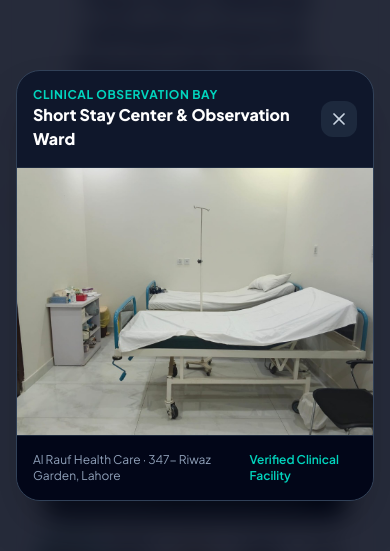
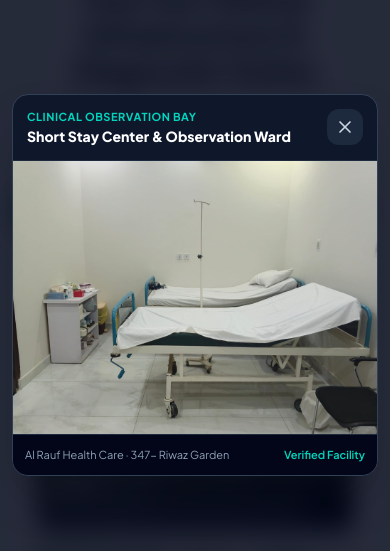
Before and after one commit to AmaanSabir2006/Al-Rauf-Health-Care-Website, a Next.js app: page / in a window 390 px wide. Both pictures are taken after a click on the button 311 px from the left and 7288 px from the top of the page. Shown: the part 6959-7510 px from the top of the page. Built offline with nearby package versions, Linux system fonts and the light colour scheme; no server answers; the database is empty.

Commit message:
fix(mobile): enhance responsiveness and touch horizontal scrollbars for facilities and strips

```diff
--- a/src/app/globals.css
+++ b/src/app/globals.css
@@ -208,6 +208,28 @@
   scrollbar-width: none;
 }
 
+/* Visible touch-friendly horizontal scrollbar for mobile strips */
+.horizontal-scrollbar {
+  overflow-x: auto;
+  -webkit-overflow-scrolling: touch;
+  scrollbar-width: thin;
+  scrollbar-color: #0d9488 #e2e8f0;
+}
+.horizontal-scrollbar::-webkit-scrollbar {
+  height: 5px;
+}
+.horizontal-scrollbar::-webkit-scrollbar-track {
+  background: #e2e8f0;
+  border-radius: 9999px;
+}
+.horizontal-scrollbar::-webkit-scrollbar-thumb {
+  background: #0d9488;
+  border-radius: 9999px;
+}
+.horizontal-scrollbar::-webkit-scrollbar-thumb:hover {
+  background: #0f766e;
+}
+
 /* Custom scrollbars */
 ::-webkit-scrollbar {
   width: 7px;
--- a/src/components/BookingWizard.tsx
+++ b/src/components/BookingWizard.tsx
@@ -571,8 +571,8 @@ export default function BookingWizard({ initialDoctor }: BookingWizardProps) {
                 </span>
               </div>
 
-              {/* Horizontal Date Pills */}
-              <div className="flex items-center gap-2 overflow-x-auto pb-2 no-scrollbar">
+              {/* Horizontal Date Pills with Mobile Scrollbar */}
+              <div className="flex items-center gap-2 overflow-x-auto pb-3 px-1 scroll-smooth snap-x touch-pan-x horizontal-scrollbar">
                 {availableDates.map((d) => {
                   const isSelected = selectedDate === d.dateStr;
                   const isDoctorActive = selectedDoctor.activeDays.includes(d.dayNameShort);
--- a/src/components/DoctorShowcase.tsx
+++ b/src/components/DoctorShowcase.tsx
@@ -88,8 +88,8 @@ export default function DoctorShowcase({ onSelectDoctor }: DoctorShowcaseProps)
           </div>
         </div>
 
-        {/* Filter Tabs */}
-        <div className="flex items-center justify-start sm:justify-center gap-2 overflow-x-auto pb-4 mb-8 no-scrollbar">
+        {/* Filter Tabs with Mobile Touch Scrollbar */}
+        <div className="flex items-center justify-start sm:justify-center gap-2 overflow-x-auto pb-3 mb-8 px-1 sm:px-0 scroll-smooth snap-x touch-pan-x horizontal-scrollbar">
           {CATEGORIES.map((cat) => {
             const isActive = selectedCategory === cat;
             const count = getCategoryCount(cat);
--- a/src/components/FacilitiesSection.tsx
+++ b/src/components/FacilitiesSection.tsx
@@ -174,15 +174,16 @@ export default function FacilitiesSection() {
           </div>
 
           {/* Department Navigation Tabs */}
-          <div className="flex items-center justify-center gap-2 overflow-x-auto pb-2 no-scrollbar">
+          <div className="flex items-center justify-start sm:justify-center gap-2 overflow-x-auto pb-3 pt-1 px-1 sm:px-0 scroll-smooth snap-x touch-pan-x horizontal-scrollbar">
             {FACILITIES_DATA.map((fac) => {
               const isSelected = activeFacilityId === fac.id;
               return (
                 <button
                   key={fac.id}
+                  type="button"
                   suppressHydrationWarning
                   onClick={() => setActiveFacilityId(fac.id)}
-                  className={`px-4 py-2.5 rounded-2xl text-xs sm:text-sm font-bold transition-all cursor-pointer whitespace-nowrap flex items-center gap-2 border shadow-2xs ${isSelected
+                  className={`px-4 py-2.5 rounded-2xl text-xs sm:text-sm font-bold transition-all cursor-pointer whitespace-nowrap flex items-center gap-2 border shadow-2xs shrink-0 snap-start ${isSelected
                       ? "bg-teal-700 text-white border-teal-700 shadow-md shadow-teal-700/20 scale-[1.02]"
                       : "bg-white text-slate-700 border-slate-200 hover:bg-slate-100 hover:text-teal-700"
                     }`}
@@ -197,7 +198,7 @@ export default function FacilitiesSection() {
           </div>
 
           {/* Interactive Feature Display Card */}
-          <div className="bg-white rounded-3xl p-6 sm:p-8 lg:p-10 border border-slate-200 shadow-sm">
+          <div className="bg-white rounded-2xl sm:rounded-3xl p-4 sm:p-8 lg:p-10 border border-slate-200 shadow-sm">
             <div className="grid grid-cols-1 lg:grid-cols-12 gap-8 lg:gap-10 items-center">
               {/* Left Column: Real Facility Photograph */}
               <div className="lg:col-span-7">
@@ -246,7 +247,7 @@ export default function FacilitiesSection() {
                 </div>
 
                 {/* Thumbnail Strip for Fast Switching */}
-                <div className="grid grid-cols-5 gap-2 sm:gap-3 mt-4">
+                <div className="flex sm:grid sm:grid-cols-5 gap-2 sm:gap-3 mt-4 overflow-x-auto pb-2 sm:pb-0 horizontal-scrollbar snap-x">
                   {FACILITIES_DATA.map((fac) => {
                     const isSelected = activeFacilityId === fac.id;
                     return (
@@ -255,7 +256,7 @@ export default function FacilitiesSection() {
                         type="button"
                         suppressHydrationWarning
                         onClick={() => setActiveFacilityId(fac.id)}
-                        className={`relative rounded-xl overflow-hidden aspect-4/3 border-2 transition-all cursor-pointer ${isSelected
+                        className={`relative shrink-0 w-16 sm:w-auto rounded-xl overflow-hidden aspect-4/3 border-2 transition-all cursor-pointer snap-start ${isSelected
                             ? "border-teal-600 ring-2 ring-teal-500/40 scale-105 shadow-md"
                             : "border-slate-200 opacity-60 hover:opacity-100 hover:border-slate-300"
                           }`}
@@ -330,14 +331,22 @@ export default function FacilitiesSection() {
             </div>
           </div>
 
-          {/* Quick Department Cards Strip */}
-          <div className="grid grid-cols-1 sm:grid-cols-2 lg:grid-cols-3 xl:grid-cols-5 gap-4 pt-4">
+          {/* Quick Department Cards Strip with Touch-Friendly Horizontal Scrollbar on Mobile */}
+          <div className="pt-4">
+            <div className="sm:hidden flex items-center justify-between text-xs text-slate-500 font-semibold px-1 pb-2">
+              <span>All Clinical Facilities</span>
+              <span className="text-teal-700 font-bold flex items-center gap-1">
+                <span>Scroll facilities</span>
+                <span aria-hidden="true">→</span>
+              </span>
+            </div>
+            <div className="flex overflow-x-auto gap-3.5 pb-4 px-1 snap-x snap-mandatory scroll-smooth sm:grid sm:grid-cols-2 lg:grid-cols-3 xl:grid-cols-5 sm:gap-4 sm:px-0 sm:overflow-visible horizontal-scrollbar">
               {FACILITIES_DATA.map((fac) => (
                 <div
                   key={fac.id}
                   onClick={() => setActiveFacilityId(fac.id)}
-                className={`p-4 rounded-2xl bg-white border transition-all cursor-pointer group ${activeFacilityId === fac.id
-                    ? "border-teal-500 shadow-md ring-1 ring-teal-500/30"
+                  className={`w-[78vw] min-w-[260px] max-w-[290px] shrink-0 snap-start sm:w-auto sm:min-w-0 sm:shrink p-4 rounded-2xl bg-white border transition-all cursor-pointer group ${activeFacilityId === fac.id
+                      ? "border-teal-500 shadow-md ring-2 ring-teal-500/30 scale-[1.01]"
                       : "border-slate-200 hover:border-teal-300 hover:shadow-sm"
                     }`}
                 >
@@ -346,7 +355,7 @@ export default function FacilitiesSection() {
                       src={fac.image}
                       alt={fac.title}
                       fill
-                    sizes="(max-width: 768px) 100vw, 25vw"
+                      sizes="(max-width: 640px) 280px, (max-width: 768px) 50vw, 20vw"
                       className="object-cover group-hover:scale-105 transition-transform duration-300"
                     />
                     <div className="absolute top-2 left-2">
@@ -366,24 +375,25 @@ export default function FacilitiesSection() {
             </div>
           </div>
         </div>
+      </div>
 
       {/* Lightbox / High-Resolution Modal */}
       {modalImage && (
         <div
-          className="fixed inset-0 z-50 bg-slate-950/85 backdrop-blur-md flex items-center justify-center p-4 sm:p-6"
+          className="fixed inset-0 z-50 bg-slate-950/85 backdrop-blur-md flex items-center justify-center p-3 sm:p-6"
           onClick={() => setModalImage(null)}
         >
           <div
-            className="relative max-w-4xl w-full bg-slate-900 rounded-3xl overflow-hidden shadow-2xl border border-slate-700"
+            className="relative max-w-4xl w-full bg-slate-900 rounded-2xl sm:rounded-3xl overflow-hidden shadow-2xl border border-slate-700 max-h-[92vh] flex flex-col"
             onClick={(e) => e.stopPropagation()}
           >
             {/* Modal Header */}
-            <div className="p-4 sm:p-5 flex items-center justify-between border-b border-slate-800 text-white">
+            <div className="p-3.5 sm:p-5 flex items-center justify-between border-b border-slate-800 text-white shrink-0">
               <div>
-                <span className="text-xs font-bold text-teal-400 uppercase tracking-wider block">
+                <span className="text-[11px] sm:text-xs font-bold text-teal-400 uppercase tracking-wider block">
                   {modalImage.badge}
                 </span>
-                <h4 className="text-base sm:text-lg font-extrabold">{modalImage.title}</h4>
+                <h4 className="text-sm sm:text-lg font-extrabold line-clamp-1">{modalImage.title}</h4>
               </div>
               <button
                 type="button"
@@ -396,7 +406,7 @@ export default function FacilitiesSection() {
             </div>
 
             {/* Modal Image */}
-            <div className="relative aspect-4/3 sm:aspect-16/10 w-full bg-black">
+            <div className="relative aspect-4/3 sm:aspect-16/10 w-full bg-black flex-1 min-h-[220px]">
               <Image
                 src={modalImage.src}
                 alt={modalImage.title}
@@ -407,9 +417,9 @@ export default function FacilitiesSection() {
             </div>
 
             {/* Modal Footer */}
-            <div className="p-4 bg-slate-950 border-t border-slate-800 flex items-center justify-between text-xs text-slate-400">
-              <span>Al Rauf Health Care · 347- Riwaz Garden, Lahore</span>
-              <span className="text-teal-400 font-semibold">Verified Clinical Facility</span>
+            <div className="p-3 sm:p-4 bg-slate-950 border-t border-slate-800 flex items-center justify-between text-[11px] sm:text-xs text-slate-400 shrink-0">
+              <span className="truncate pr-2">Al Rauf Health Care · 347- Riwaz Garden</span>
+              <span className="text-teal-400 font-semibold whitespace-nowrap">Verified Facility</span>
             </div>
           </div>
         </div>
```
Lines whose indentation alone changed are shown as unchanged.
